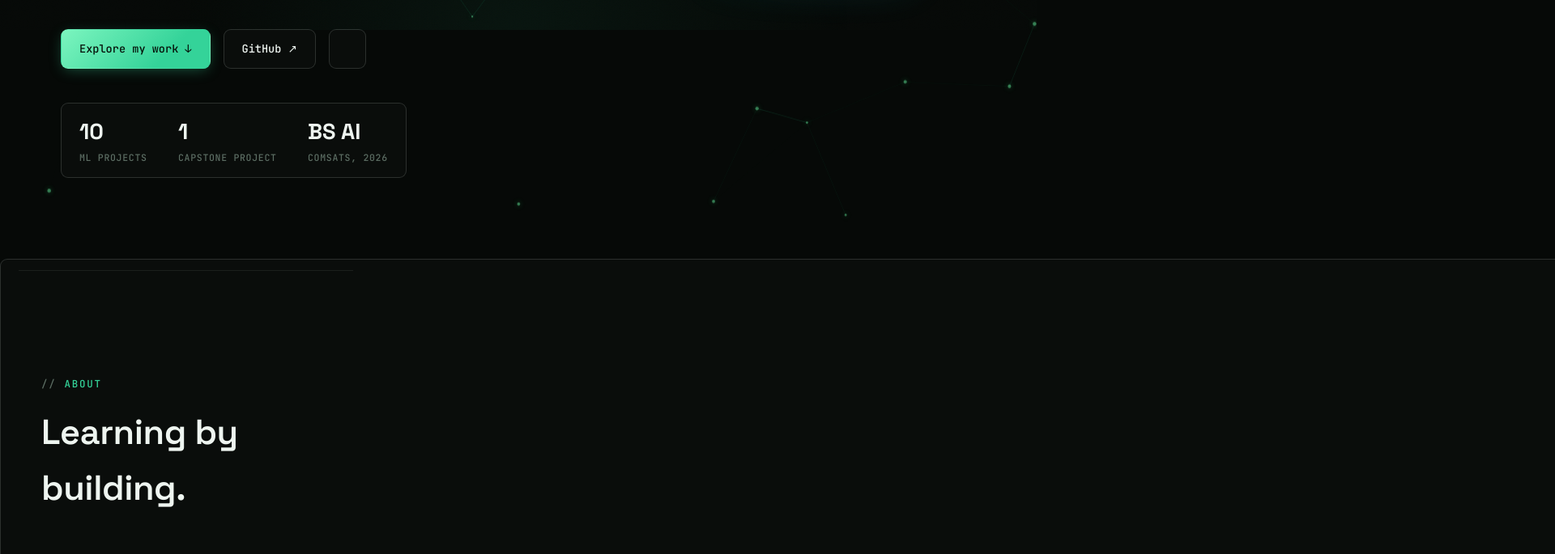
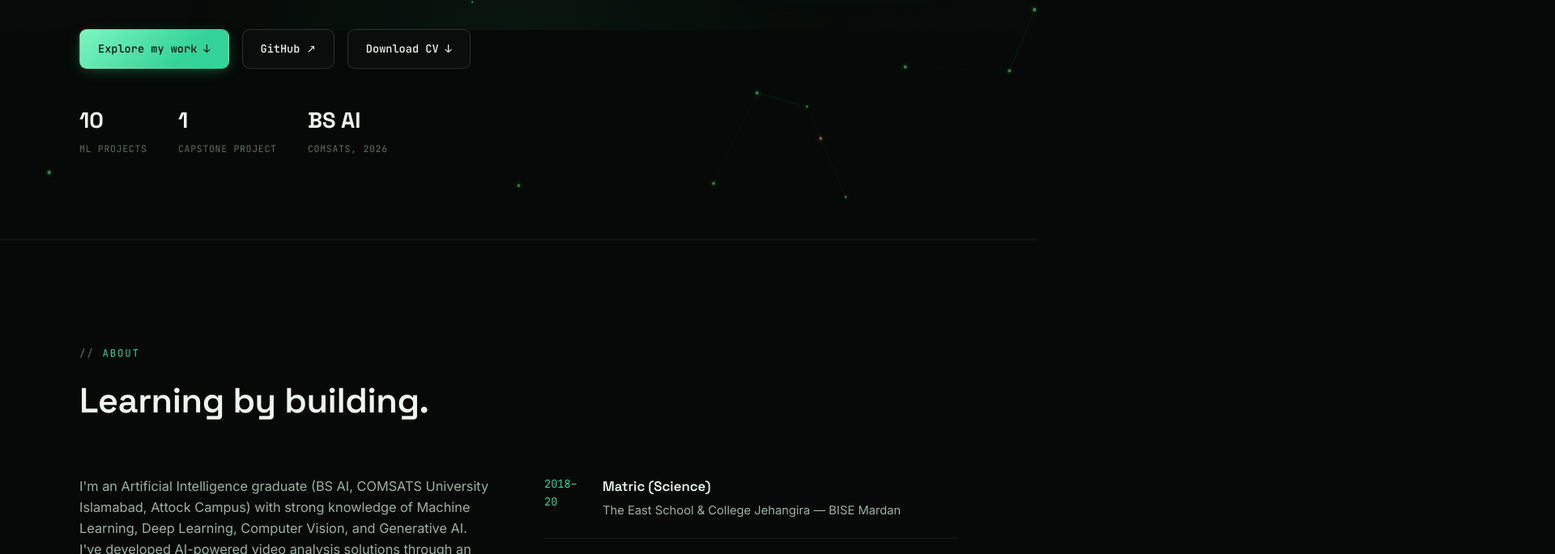
Before and after one commit to zaheerkhan03260-rgb/zaheer-khan-portfolio, a plain HTML site: page index.html in a window 1280 px wide. Shown: the part 763-1448 px from the top of the page at 81% size, 1920 px wide, since content can reach past the window. Drawn offline with Linux system fonts and the light colour scheme.

Commit message:
Update index.html

```diff
--- a/index.html
+++ b/index.html
@@ -58,7 +58,7 @@
           1. Put your CV file at: images/cv.pdf
           2. Remove class="is-disabled" and the disabled title below to activate it.
         -->
-        <a href="images/cv.pdf" download class="btn btn--ghost">
+      <a href="images/cv.pdf" download class="btn btn--ghost">Download CV <span class="btn--arrow">↓</span></a>
       </div>
       <div class="hero__stats">
         <div class="stat"><b>10</b><span>ML Projects</span></div>
```
